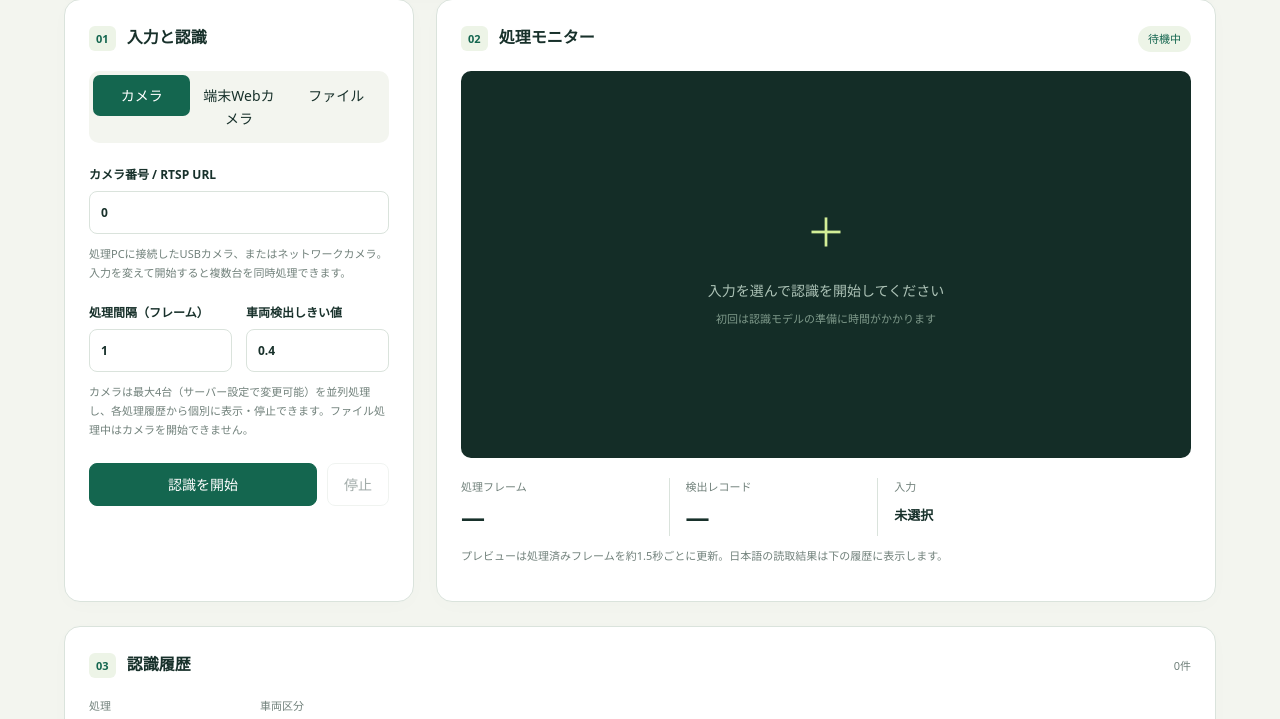
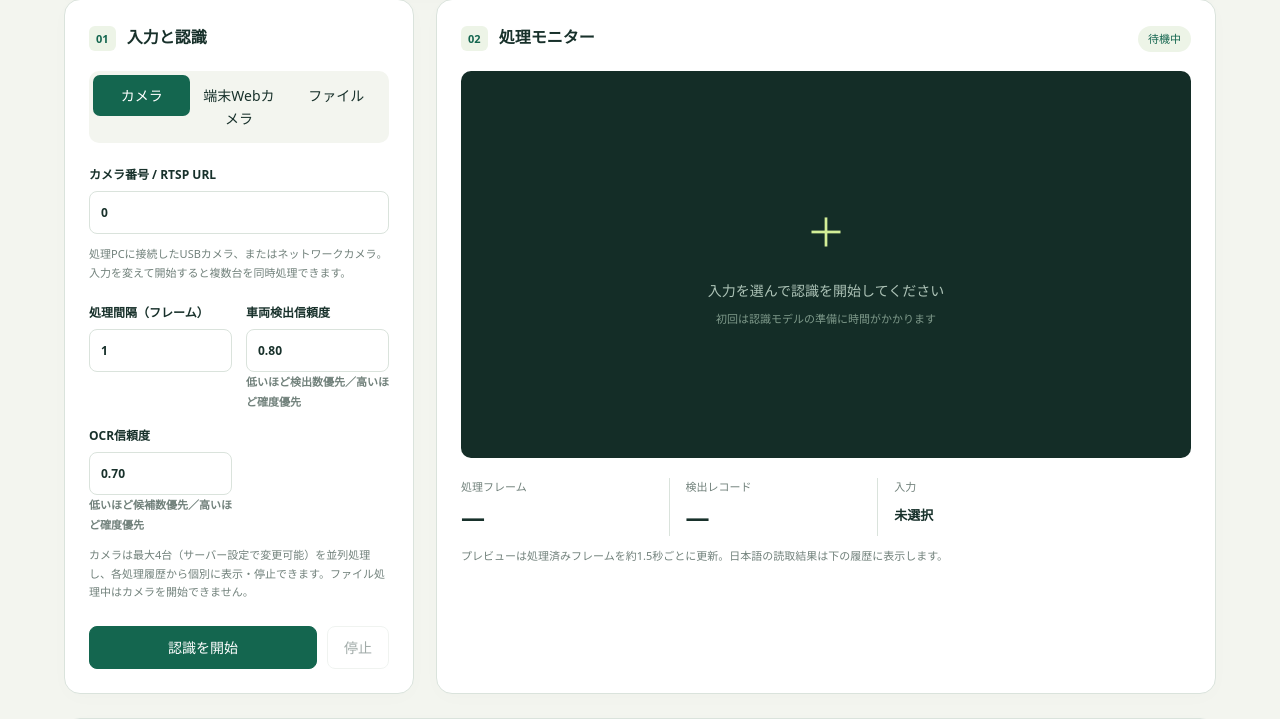
Before and after one commit to UeEmon/AI-Gate-System-, a Flask app: page / in a window 1280 px wide. Shown: the part 1895-2614 px from the top of the page. Run offline with Flask 3, Linux system fonts and the light colour scheme; data that the repository does not hold is empty.

Commit message:
Make vehicle and OCR confidence thresholds configurable

```diff
--- a/app.py
+++ b/app.py
@@ -162,22 +162,24 @@ def ocr_variants(roi, appearance, cv2):
     return variants
 
 
-def vehicle_type_from_plates(detected_type, candidates):
+def vehicle_type_from_plates(detected_type, candidates, ocr_threshold=OCR_RESULT_CONFIDENCE):
     """Only strong plate-color evidence may refine a COCO car to kei."""
     if detected_type == 'car' and any(c.get('kei_strength') == 'strong' and c.get('fields')
-                                      and c.get('confidence', 0) >= OCR_RESULT_CONFIDENCE
+                                      and c.get('confidence', 0) >= ocr_threshold
                                       for c in candidates):
         return 'kei'
     return detected_type
 
 
-def result_is_eligible(vehicle_confidence, candidates):
-    return vehicle_confidence >= VEHICLE_RESULT_CONFIDENCE and any(
-        candidate.get('fields') and candidate.get('confidence', 0) >= OCR_RESULT_CONFIDENCE
+def result_is_eligible(vehicle_confidence, candidates,
+                       vehicle_threshold=VEHICLE_RESULT_CONFIDENCE,
+                       ocr_threshold=OCR_RESULT_CONFIDENCE):
+    return vehicle_confidence >= vehicle_threshold and any(
+        candidate.get('fields') and candidate.get('confidence', 0) >= ocr_threshold
         for candidate in candidates)
 
 
-def read_plate(crop, reader, cv2):
+def read_plate(crop, reader, cv2, ocr_threshold=OCR_RESULT_CONFIDENCE):
     candidates = []
     height, width = crop.shape[:2]
     for x, y, w, h in plate_regions(crop, cv2):
@@ -200,7 +202,7 @@ def read_plate(crop, reader, cv2):
                              'kei_candidate': appearance['kei_candidate'],
                              'kei_strength': appearance['kei_strength'],
                              'appearance_ratios': appearance['ratios'],
-                             'status': 'candidate' if fields and confidence >= OCR_RESULT_CONFIDENCE else 'needs_review'})
+                             'status': 'candidate' if fields and confidence >= ocr_threshold else 'needs_review'})
         # Prefer a valid result independently reproduced by image variants.
         # Confidence remains EasyOCR's measured value and is not inflated.
         votes = {}
@@ -355,6 +357,8 @@ def main():
     parser.add_argument('--output', default='data')
     parser.add_argument('--every', type=int, default=10, help='動画・カメラをNフレームごとに処理')
     parser.add_argument('--confidence', type=float, default=0.4)
+    parser.add_argument('--vehicle-threshold', type=float, default=VEHICLE_RESULT_CONFIDENCE)
+    parser.add_argument('--ocr-threshold', type=float, default=OCR_RESULT_CONFIDENCE)
     parser.add_argument('--imgsz', type=int, default=960,
                         help='YOLO入力画像サイズ。小さい車両の検出精度を優先する既定値は960')
     parser.add_argument('--save-images', action='store_true', help='検出した車両の切り抜き画像を保存')
@@ -364,8 +368,10 @@ def main():
     parser.add_argument('--progress', default=None, help='Web管理用の進捗JSON')
     parser.add_argument('--preview', default=None, help='最新の処理済みフレームJPEG')
     args = parser.parse_args()
-    if args.every < 1 or not 0 < args.confidence <= 1 or not 320 <= args.imgsz <= 1920:
-        parser.error('--every は1以上、--confidence は0より大きく1以下、--imgsz は320〜1920です。')
+    if (args.every < 1 or not 0 < args.confidence <= 1 or
+            not 0 < args.vehicle_threshold <= 1 or not 0 < args.ocr_threshold <= 1 or
+            not 320 <= args.imgsz <= 1920):
+        parser.error('処理間隔・信頼度・入力画像サイズを確認してください。')
     if args.progress:
         atomic_json(args.progress, {'phase': 'loading', 'frames_processed': 0, 'observations': 0})
     import cv2
@@ -410,7 +416,7 @@ def main():
                 if label not in VEHICLES:
                     continue
                 vehicle_confidence = float(box.conf.item())
-                if vehicle_confidence < VEHICLE_RESULT_CONFIDENCE:
+                if vehicle_confidence < args.vehicle_threshold:
                     continue
                 x1, y1, x2, y2 = [int(v) for v in box.xyxy[0].tolist()]
                 height, width = frame.shape[:2]
@@ -418,9 +424,10 @@ def main():
                 if x2 <= x1 or y2 <= y1:
                     continue
                 crop = frame[y1:y2, x1:x2]
-                plates = read_plate(crop, reader, cv2)
-                vehicle_type = vehicle_type_from_plates(label, plates)
-                result_eligible = result_is_eligible(vehicle_confidence, plates)
+                plates = read_plate(crop, reader, cv2, args.ocr_threshold)
+                vehicle_type = vehicle_type_from_plates(label, plates, args.ocr_threshold)
+                result_eligible = result_is_eligible(vehicle_confidence, plates,
+                                                     args.vehicle_threshold, args.ocr_threshold)
                 observation_id = uuid.uuid4().hex
                 image_path = None
                 if args.save_images:
@@ -439,8 +446,8 @@ def main():
                               bbox=[x1, y1, x2, y2], plate_candidates=plates,
                               plate_status='unreadable' if not plates else 'needs_review',
                               image_path=image_path, result_eligible=result_eligible,
-                              result_thresholds={'vehicle': VEHICLE_RESULT_CONFIDENCE,
-                                                 'ocr': OCR_RESULT_CONFIDENCE})
+                              result_thresholds={'vehicle': args.vehicle_threshold,
+                                                 'ocr': args.ocr_threshold})
                 if canvas is not None:
                     cv2.rectangle(canvas, (x1, y1), (x2, y2), (100, 220, 70), 2)
                     cv2.putText(canvas, vehicle_type + ' ' + format(record['confidence'], '.2f'),
--- a/events.py
+++ b/events.py
@@ -100,8 +100,9 @@ def email_configured():
 
 def evaluate(root, observation, source_seconds, cooldown=60):
     """One alert for a recognized pair per job/cooldown. Unreadable has its own category."""
+    ocr_threshold = observation.get('result_thresholds', {}).get('ocr', OCR_RESULT_CONFIDENCE)
     candidate=next((c for c in observation.get('plate_candidates',[]) if c.get('fields')
-                    and c.get('confidence',0)>=OCR_RESULT_CONFIDENCE), None)
+                    and c.get('confidence',0)>=ocr_threshold), None)
     key=None
     if candidate:
         try: key=plate_key(candidate['fields'])
--- a/static/app.js
+++ b/static/app.js
@@ -140,8 +140,9 @@ function chooseRegistrationCandidate(){
   if(typeof prepareLearning==='function')prepareLearning();
   const plateHint=candidate?.kei_strength==='strong'?' · 軽自動車プレートとして検出':
     candidate?.kei_strength==='review'?' · 図柄入り軽ナンバーの可能性あり（車種を確認）':'';
+  const threshold=registrationDraft?.result_thresholds?.ocr??.7;
   $('registration-confidence').textContent='車種の信頼度: '+pct(registrationDraft?.confidence)+' / OCR: '+pct(candidate?.confidence)+
-    (!candidate?.fields?' · ナンバーを読み取れません。再撮影または手入力してください。':candidate.confidence<.7?' · OCR 70%未満のため通常結果には表示されません。修正・確認してください。':' · 内容を確認して登録してください。')+plateHint;
+    (!candidate?.fields?' · ナンバーを読み取れません。再撮影または手入力してください。':candidate.confidence<threshold?' · OCR '+pct(threshold)+'未満のため通常結果には表示されません。修正・確認してください。':' · 内容を確認して登録してください。')+plateHint;
 }
 async function importRegistration(observationId){
   const requestId=++registrationRequest;
--- a/templates/index.html
+++ b/templates/index.html
@@ -92,7 +92,7 @@
 <div id="camera-fields"><label class="field">カメラ番号 / RTSP URL<input name="source" placeholder="0 または rtsp://…" value="0" autocomplete="off"></label><p class="hint">処理PCに接続したUSBカメラ、またはネットワークカメラ。入力を変えて開始すると複数台を同時処理できます。</p></div>
 <div id="browser-fields" hidden><p class="hint">このブラウザのカメラ映像をHTTPS（またはlocalhost）でサーバーへ送信します。ブラウザの許可が必要です。</p><video id="browser-camera" autoplay muted playsinline hidden></video></div>
 <div id="file-fields" hidden><label class="upload">画像・動画を選択<input type="file" name="file" accept=".jpg,.jpeg,.png,.bmp,.webp,.tif,.tiff,.mp4,.avi,.mov,.mkv,.m4v,.webm"></label><p class="hint">JPEG・PNG・MP4など / 最大512MB / 1ファイルずつ処理</p></div>
-<div class="settings"><label class="field">処理間隔（フレーム）<input type="number" name="every" value="1" min="1" max="1000" required></label><label class="field">車両検出しきい値<input type="number" name="confidence" value="0.4" min="0.01" max="1" step="0.01" required></label></div>
+<div class="settings"><label class="field">処理間隔（フレーム）<input type="number" name="every" value="1" min="1" max="1000" required></label><label class="field">車両検出信頼度<input type="number" name="vehicle_confidence" value="0.80" min="0.01" max="1" step="0.01" required><span class="hint">低いほど検出数優先／高いほど確度優先</span></label><label class="field">OCR信頼度<input type="number" name="ocr_confidence" value="0.70" min="0.01" max="1" step="0.01" required><span class="hint">低いほど候補数優先／高いほど確度優先</span></label></div>
 <p class="hint">カメラは最大4台（サーバー設定で変更可能）を並列処理し、各処理履歴から個別に表示・停止できます。ファイル処理中はカメラを開始できません。</p>
 <div class="actions"><button class="primary" id="start" type="submit">認識を開始</button><button id="stop" type="button" disabled>停止</button></div>
 </form></section>
```
Also changed, not shown: tests/test_alerts.py (+3 -0 lines), tests/test_ocr.py (+3 -0 lines), tests/test_pipeline.py (+3 -2 lines), tests/test_web.py (+6 -1 lines), web.py (+20 -9 lines), README.md.
